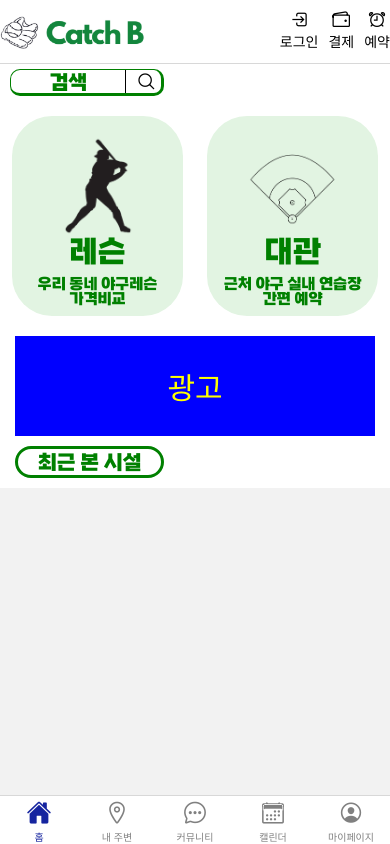
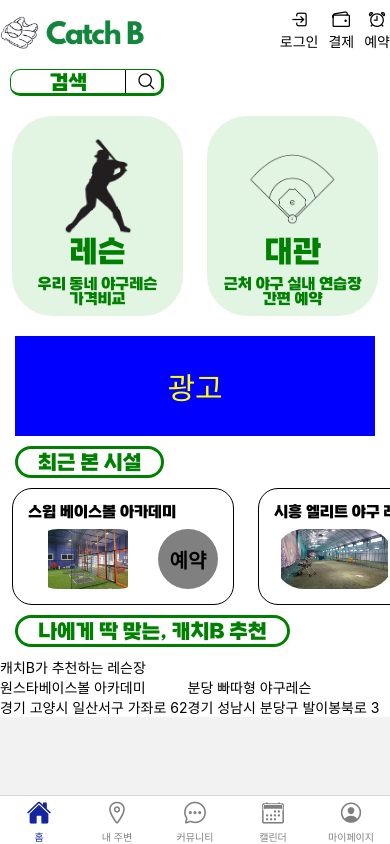
Before and after one commit to vietman2/CatchB, a React Native app in the folder CatchB/: screen /Main in a window 390 px wide. Built offline with nearby package versions, Linux system fonts and the light colour scheme.

Commit message:
more home components

```diff
--- a/CatchB/components/Buttons.tsx
+++ b/CatchB/components/Buttons.tsx
@@ -42,6 +42,22 @@ export const TextButton = ({ text, onPress }: textButtonProps) => {
   );
 }
 
+interface circularButtonProps {
+  text: string;
+  onPress: () => void;
+}
+
+export const CircularButton = ({ text, onPress }: circularButtonProps) => {
+  return (
+    <TouchableOpacity
+      style={styles.circularButton}
+      onPress={onPress}
+    >
+      <Text style={styles.buttonText}>{text}</Text>
+    </TouchableOpacity>
+  );
+}
+
 const styles = StyleSheet.create({
   button: {
     height: 40,
@@ -72,4 +88,13 @@ const styles = StyleSheet.create({
     height: 50,
     width: 120,
   },
+  circularButton: {
+    height: 60,
+    width: 60,
+    backgroundColor: "gray",
+    borderRadius: 50,
+    alignItems: "center",
+    justifyContent: "center",
+    marginTop: 10,
+  },
 });
--- /dev/null
+++ b/CatchB/components/Facility.tsx
@@ -0,0 +1,33 @@
+import { Image, Text, View, StyleSheet } from "react-native";
+
+interface Props {
+  name: string;
+  address: string;
+  image_id: number;
+}
+
+export default function Facility({ name, address, image_id }: Props) {
+  const renderImage = (image_id: number) => {
+    if (image_id === 1) {
+    }
+    if (image_id === 2) {
+    } else return <></>;
+  };
+
+  return (
+    <View style={styles.container}>
+      <View style={{ flexDirection: "row", alignItems: "center" }}>
+        {renderImage(image_id)}
+      </View>
+      <Text style={styles.facilityName}>{name}</Text>
+      <Text style={styles.address}>{address}</Text>
+    </View>
+  );
+}
+
+const styles = StyleSheet.create({
+  container: {},
+  facilityName: {},
+  address: {},
+  image: {},
+});
--- /dev/null
+++ b/CatchB/components/RecentVisit.tsx
@@ -0,0 +1,63 @@
+import { View, Text, StyleSheet, Image } from "react-native";
+import { CircularButton } from "./Buttons";
+
+interface Props {
+  name: string;
+  image_id: number;
+}
+
+export default function RecentVisit({ name, image_id }: Props) {
+  const renderImage = (image_id: number) => {
+    if (image_id === 1) {
+      return (
+        <Image
+          style={styles.image}
+          source={require("../assets/images/indoor1.jpg")}
+        />
+      );
+    }
+    if (image_id === 2) {
+      return (
+        <Image
+          style={styles.image}
+          source={require("../assets/images/indoor2.jpg")}
+        />
+      );
+    } else return <></>;
+  };
+
+  return (
+    <View style={styles.container}>
+      <Text style={styles.facilityName}>{name}</Text>
+      <View style={{ flexDirection: "row", alignItems: "center" }}>
+        {renderImage(image_id)}
+        <CircularButton text="예약" onPress={() => {}} />
+      </View>
+    </View>
+  );
+}
+
+const styles = StyleSheet.create({
+  container: {
+    backgroundColor: "#fff",
+    marginHorizontal: 12,
+    borderColor: "black",
+    borderWidth: 1,
+    borderRadius: 20,
+    padding: 15,
+  },
+  facilityName: {
+    fontSize: 15,
+    fontFamily: "KBO Dia Gothic_bold",
+  },
+  image: {
+    width: 120,
+    height: 60,
+    resizeMode: "contain",
+    justifyContent: "center",
+    alignItems: "center",
+    marginRight: 10,
+    marginTop: 10,
+    borderRadius: 40,
+  },
+});
--- /dev/null
+++ b/CatchB/components/Subheading.tsx
@@ -0,0 +1,18 @@
+import { StyleSheet, Text, View } from "react-native";
+
+interface Props {
+  description: string;
+}
+
+export default function Subheading({ description }: Props) {
+  return (
+    <View style={styles.container}>
+      <Text style={styles.description}>{description}</Text>
+    </View>
+  );
+}
+
+const styles = StyleSheet.create({
+  container: {},
+  description: {},
+});
--- a/CatchB/containers/BaseContainer.tsx
+++ b/CatchB/containers/BaseContainer.tsx
@@ -51,6 +51,7 @@ export default function BaseContainer() {
             </View>
           );
         },
+        headerShadowVisible: false,
       }}
     >
       <RootStack.Screen
--- a/CatchB/pages/Home/Home.tsx
+++ b/CatchB/pages/Home/Home.tsx
@@ -9,6 +9,9 @@ import { RootTabParamList } from "../../containers/TabContainer";
 import { styles } from "./styles";
 import Heading from "../../components/Heading";
 import { useCallback } from "react";
+import RecentVisit from "../../components/RecentVisit";
+import Subheading from "../../components/Subheading";
+import Facility from "../../components/Facility";
 
 type HomeProps = BottomTabScreenProps<RootTabParamList, "Home">;
 
@@ -49,7 +52,10 @@ export default function Home({ navigation }: HomeProps) {
   };
 
   return (
-    <SafeAreaView style={{ backgroundColor: "#fff" }} onLayout={onLayoutRootView}>
+    <SafeAreaView
+      style={{ backgroundColor: "#fff" }}
+      onLayout={onLayoutRootView}
+    >
       <ScrollView>
         <Search />
         <Shortcuts />
@@ -57,6 +63,16 @@ export default function Home({ navigation }: HomeProps) {
           <Text style={{ fontSize: 30, color: "yellow" }}>광고</Text>
         </View>
         <Heading title="최근 본 시설" />
+        <ScrollView style={{ flexDirection: "row" }} horizontal>
+          <RecentVisit name="스윕 베이스볼 아카데미" image_id={1} />
+          <RecentVisit name="시흥 엘리트 야구 레슨" image_id={2} />
+        </ScrollView>
+        <Heading title="나에게 딱 맞는, 캐치B 추천" />
+        <Subheading description="캐치B가 추천하는 레슨장" />
+        <ScrollView style={{ flexDirection: "row" }} horizontal>
+          <Facility name="원스타베이스볼 아카데미" address="경기 고양시 일산서구 가좌로 62" image_id={1} />
+          <Facility name="분당 빠따형 야구레슨" address="경기 성남시 분당구 발이봉북로 3" image_id={2} />
+        </ScrollView>
       </ScrollView>
     </SafeAreaView>
   );
```
Also changed, not shown: CatchB/assets/images/indoor1.jpg (added), CatchB/assets/images/indoor2.jpg (added).
